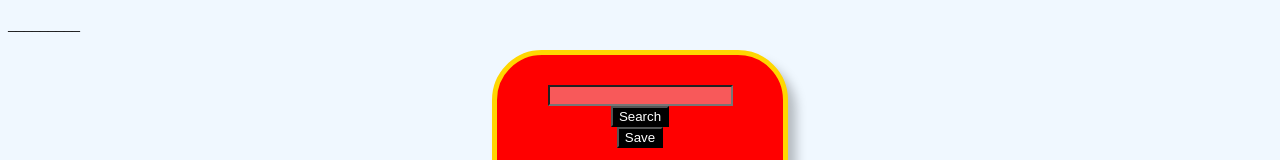
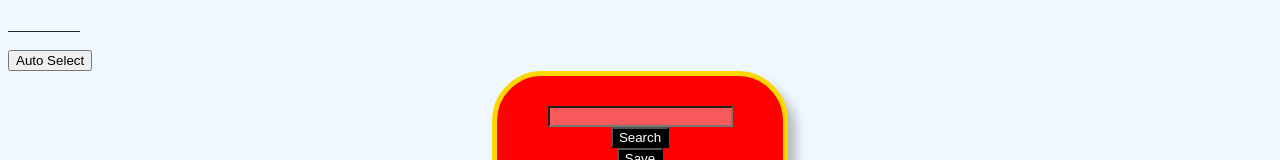
Before and after one commit to AlexisRadilla98/Memory-game-, a plain HTML site: page index.html in a window 1280 px wide. Shown: the top 160 px of the page. Drawn offline with Linux system fonts and the light colour scheme.

Commit message:
Update index.html

```diff
--- a/index.html
+++ b/index.html
@@ -9,6 +9,7 @@
 </head>
 <body>
     <p id="yo">_________</p>
+    <button id="Auto">Auto Select</button>
     <section id="pokedex" style="margin-bottom: 100px;">
         <input type="text" value="" name="search" id="searchBox">
         <button id="submit">Search</button>
```
